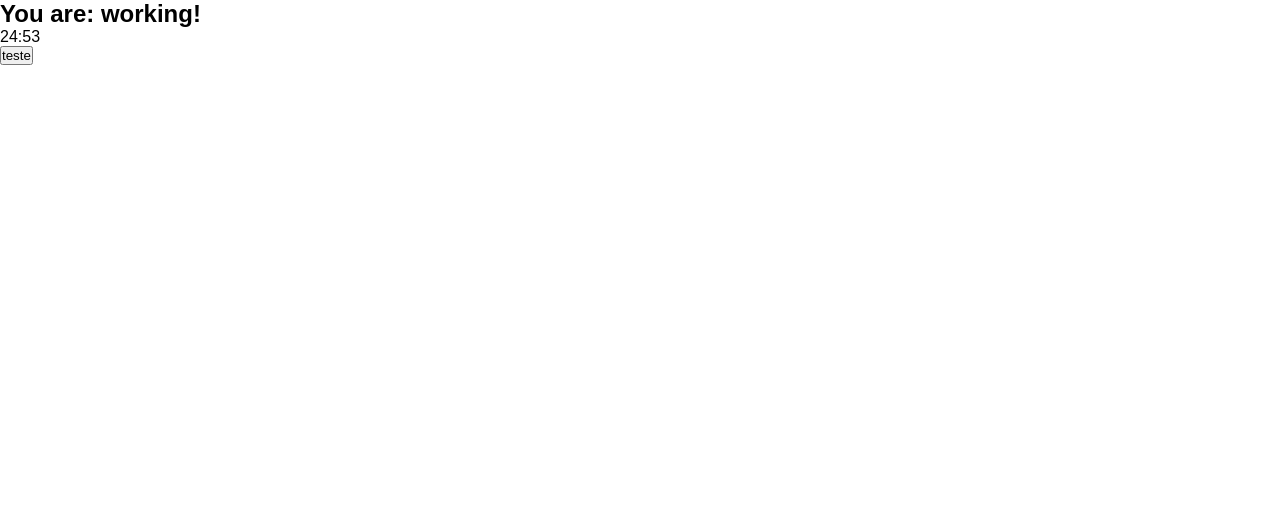
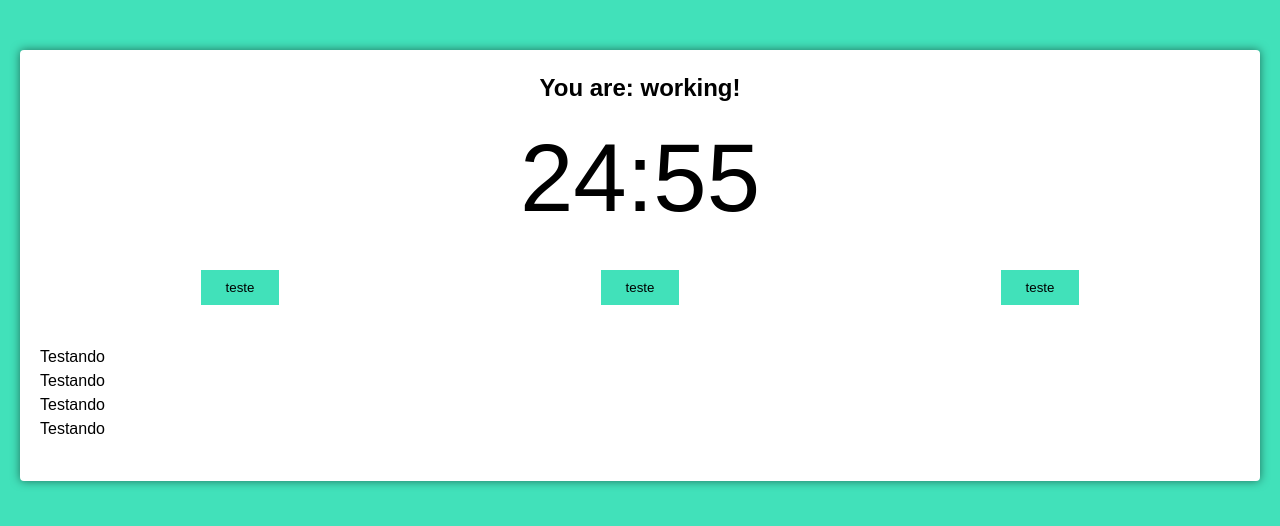
Before and after one commit to LuscaKF/pomodoroApp, a React (Create React App) app: page / in a window 1280 px wide. Shown: the top 526 px of the page. Built offline with nearby package versions, Linux system fonts and the light colour scheme.

Commit message:
Configurando o CSS

```diff
--- a/src/App.tsx
+++ b/src/App.tsx
@@ -2,8 +2,13 @@
 import { PomodoroTimer } from './components/pomodoro-timer';
 
 function App(): JSX.Element {
-  return <div className="App">
-    <PomodoroTimer defaultPomodoroTime={1500}/>
+  return <div className="conteiner">
+    <PomodoroTimer
+      pomodoroTime={1500}
+      shortRestTime={300}
+      longRestTime={900}
+      cycles={4}
+    />
   </div>;
 }
 
--- a/src/components/pomodoro-timer.tsx
+++ b/src/components/pomodoro-timer.tsx
@@ -4,11 +4,14 @@
 import { Timer } from './timer';
 
 interface Props {
-  defaultPomodoroTime: number;
+  pomodoroTime: number;
+  shortRestTime: number;
+  longRestTime: number;
+  cycles: number;
 }
 
 export function PomodoroTimer(props: Props): JSX.Element {
-  const [mainTime, setMainTime] = React.useState(props.defaultPomodoroTime);
+  const [mainTime, setMainTime] = React.useState(props.pomodoroTime);
 
   useInterval(() => {
     setMainTime(mainTime - 1);
@@ -17,8 +20,21 @@
   return (
     <div className='pomodoro'>
       <h2>You are: working!</h2>
+
       <Timer mainTime={mainTime} />
-      <Button text="teste"></Button>
+
+      <div className="controls">
+        <Button text="teste"></Button>
+        <Button text="teste"></Button>
+        <Button text="teste"></Button>
+      </div>
+
+      <div className="details">
+        <p>Testando</p>
+        <p>Testando</p>
+        <p>Testando</p>
+        <p>Testando</p>
+      </div>
     </div>
   );
 }
--- a/src/index.css
+++ b/src/index.css
@@ -7,4 +7,63 @@
 
 body {
   font-family: sans-serif;
+  background: #41e1ba;
+  transition: background-color 300ms ease-in-out;
+  line-height: 1.5;
 }
+
+.container {
+  max-width: 640px;
+  margin: 0 auto;
+}
+
+.working {
+  background: #EF5D50;
+}
+
+.hidden {
+  display: none;
+}
+
+.pomodoro {
+  background: #fff;
+  margin: 50px 20px;
+  padding: 20px;
+  border-radius: 4px;
+  box-shadow: 0 0 10px rgba(0, 0, 0, .5);
+}
+
+.pomodoro h2 {
+  font-size: 24px;
+  text-align: center;
+}
+
+.pomodoro .timer {
+  font-size: 6rem;
+  text-align: center;
+}
+
+.pomodoro .controls {
+  display: flex;
+  align-items: center;
+  justify-content: space-evenly;
+}
+
+.pomodoro button {
+  background: #41e1ba;
+  border: none;
+  cursor: pointer;
+  padding: 10px 25px;
+  color: #000;
+  transition: background-color 300ms ease-in-out;
+  margin: 20px auto;
+}
+
+.working .pomodoro button {
+  background: #EF5D50;
+  color: #fff;
+}
+
+.pomodoro .details {
+  margin: 20px 0;
+}
```
